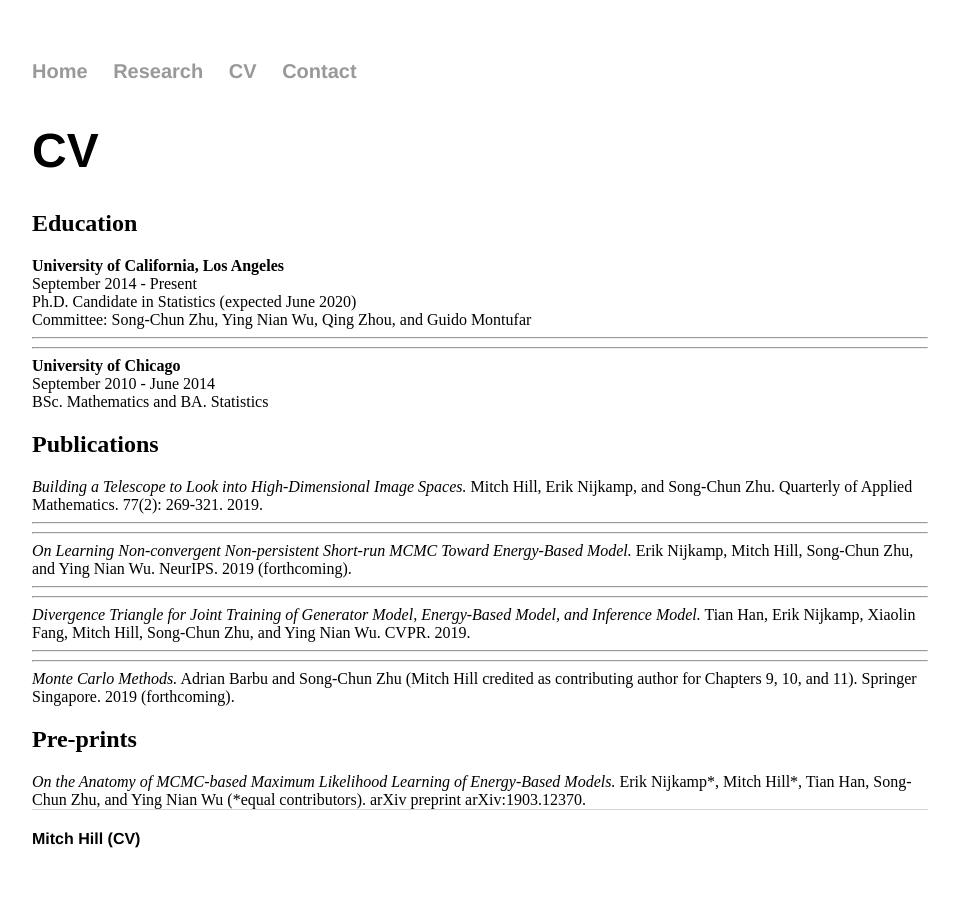
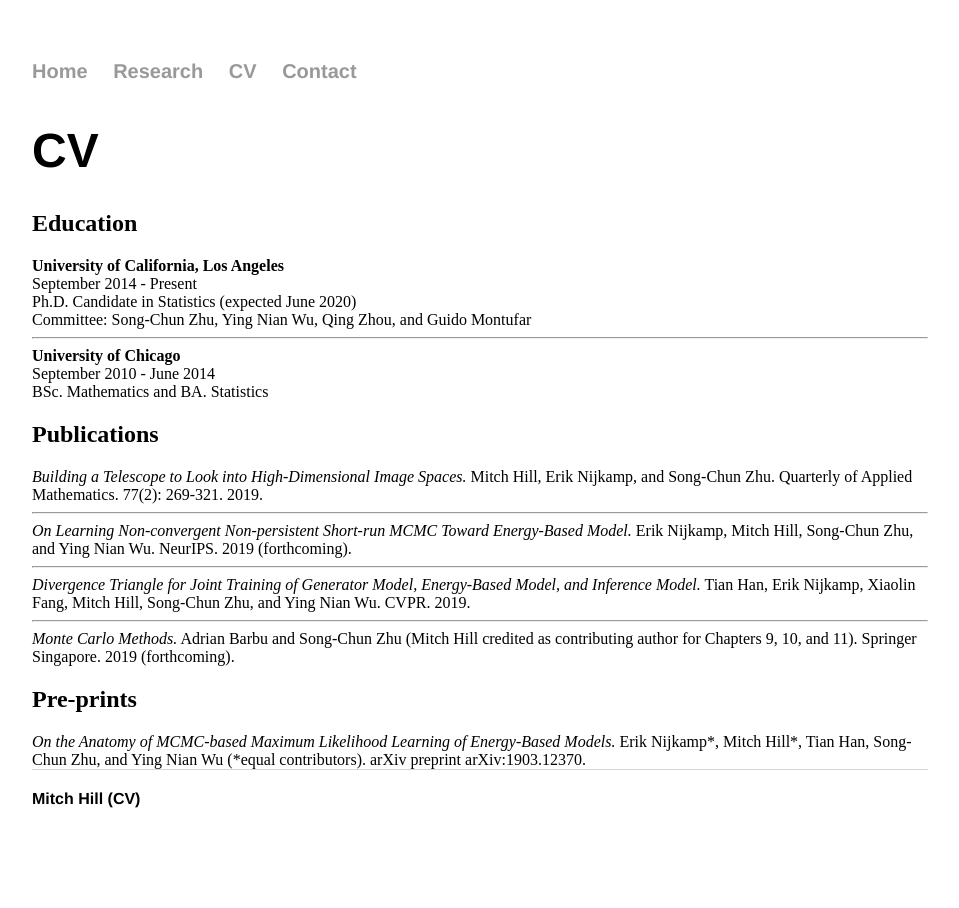
Before and after one commit to point0bar1/point0bar1.github.io, a Jekyll site: the page built from cv/index.html, in a window 1280 px wide. Shown: the whole page, without its empty margins (160-1119 px from the left). Built offline with Jekyll 4.4.1, drawn with Linux system fonts in a browser that asks for light colours.

Commit message:
Update index.html

```diff
--- a/cv/index.html
+++ b/cv/index.html
@@ -12,7 +12,6 @@
     Ph.D. Candidate in Statistics (expected June 2020)<br/>
     Committee: Song-Chun Zhu, Ying Nian Wu, Qing Zhou, and Guido Montufar
     <hr />
-    <hr />
     <strong>University of Chicago</strong> <br/>
     September 2010 - June 2014<br/>
     BSc. Mathematics and BA. Statistics
@@ -23,12 +22,9 @@
 <div style="font-size:1em">
     <em>Building a Telescope to Look into High-Dimensional Image Spaces.</em> Mitch Hill, Erik Nijkamp, and Song-Chun Zhu. Quarterly of Applied Mathematics. 77(2): 269-321. 2019.
     <hr />
-    <hr />
     <em>On Learning Non-convergent Non-persistent Short-run MCMC Toward Energy-Based Model.</em> Erik Nijkamp, Mitch Hill, Song-Chun Zhu, and Ying Nian Wu. NeurIPS. 2019 (forthcoming).
     <hr />
-    <hr />
     <em>Divergence Triangle for Joint Training of Generator Model, Energy-Based Model, and Inference Model.</em> Tian Han, Erik Nijkamp, Xiaolin Fang, Mitch Hill, Song-Chun Zhu, and Ying Nian Wu. CVPR. 2019.
-    <hr />
     <hr />
     <em>Monte Carlo Methods.</em> Adrian Barbu and Song-Chun Zhu (Mitch Hill credited as contributing author for Chapters 9, 10, and 11). Springer Singapore. 2019 (forthcoming).
 </div>
```
